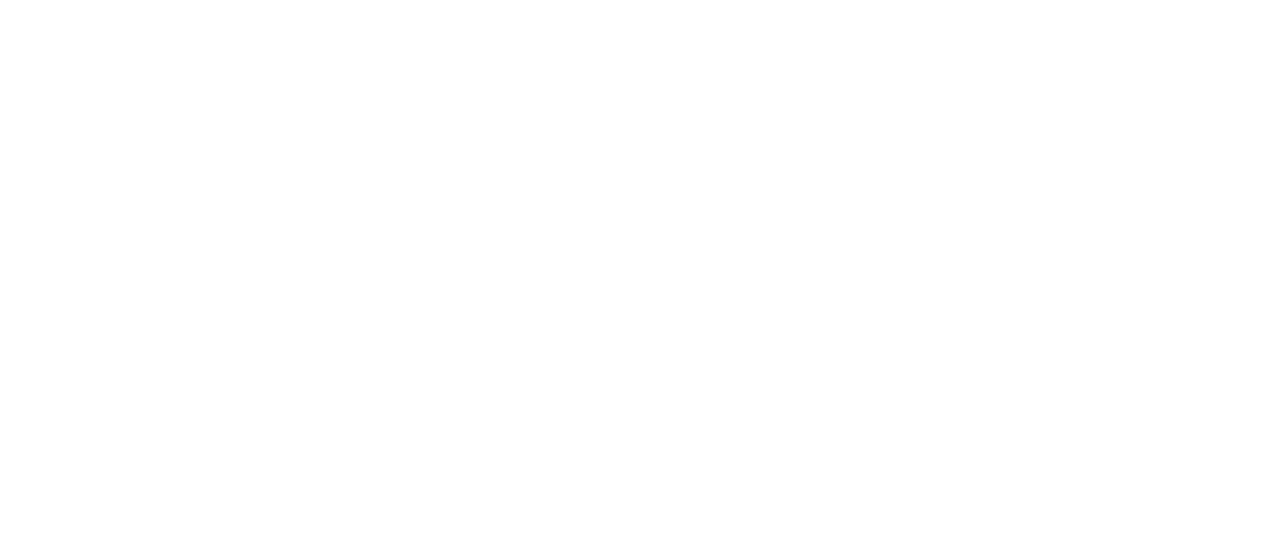
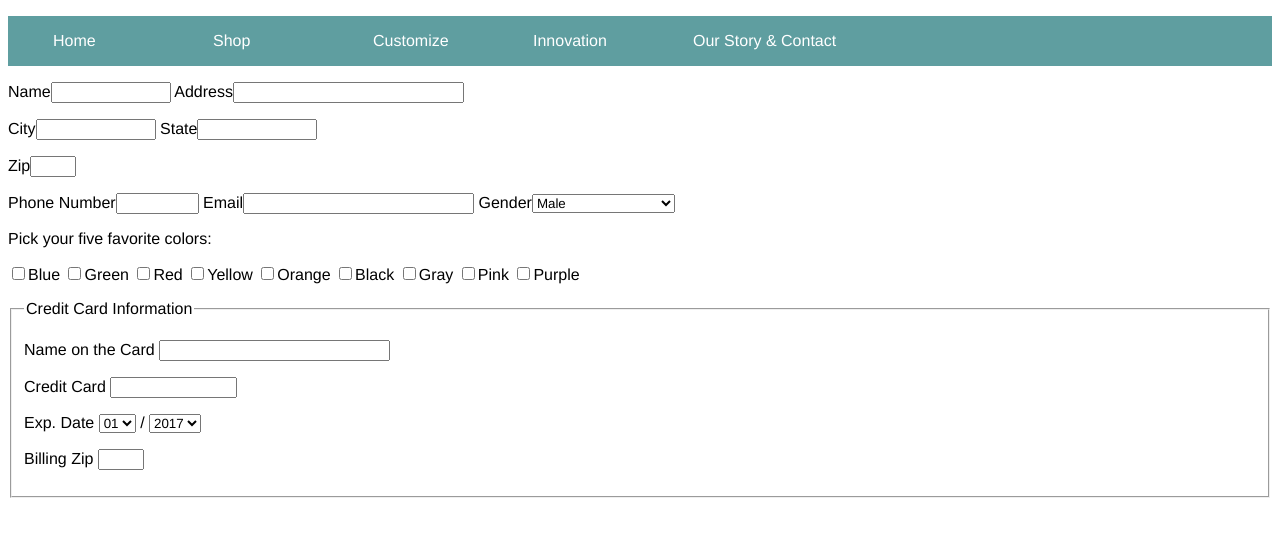
Before and after one commit to nnungara/Lab-05, a plain HTML site: page contact.html in a window 1280 px wide. Drawn offline with Linux system fonts and the light colour scheme.

Commit message:
Creation of form

```diff
--- a/contact.html
+++ b/contact.html
@@ -2,9 +2,84 @@
 <html>
 <head>
 <meta charset="UTF-8">
-<title>Untitled Document</title>
+<title>Contact</title>
+<link href="css/styles.css" rel="stylesheet" type="text/css">
+<link href="https://fonts.googleapis.com/css?family=Roboto" rel="stylesheet">
 </head>
 
 <body>
+
+<nav>
+	<ul>
+		<li><a href="index.html">Home</a></li>
+		<li><a href ="#shop.html">Shop</a></li>
+		<li><a href="#customize.html">Customize</a></li>
+		<li><a href="#innovation.html">Innovation</a></li>
+		<li><a href="#ourstoryandcontact.html">Our Story & Contact</a></li>
+	</ul>
+	</nav>
+
+<!--form-->
+<form>
+	<p>	Name<input type="text" name="name" size="15"/>
+		Address<input type="text" name="address" size="30"
+		maxlength="50"/> </p>
+	<p>	City<input type="text" name="city" size="15"
+		maxlength="30"/>
+		State<input type="text" name="state" size="15"
+		maxlength="30"/></p>
+		Zip<input type="text" name="zip" size="5"/>
+	<p>	Phone Number<input type="text" name="phone number" 			size="10" maxlength="15"/>
+		Email<input type="text" name="name" size="30"
+		maxlength="50"/>
+		Gender<select name="gender">
+		<option value="Male">Male</option>
+		<option value="Female">Female</option>
+		<option value="Other">Other</option>
+		<option value="Prefer not to answer">Prefer not to answer</option>
+		</select></p>
+  <p> Pick your five favorite colors:</p>
+	<p>	<input type="checkbox" name="color" value="blue"/>Blue
+		<input type="checkbox" name="color" value="green"/>Green
+	  <input type="checkbox" name="color" value="red"/>Red
+		<input type="checkbox" name="color" value="yellow"/>Yellow
+	  <input type="checkbox" name="color" value="orange"/>Orange
+		<input type="checkbox" name="color" value="black"/>Black
+	  <input type="checkbox" name="color" value="gray"/>Gray
+		<input type="checkbox" name="color" value="pink"/>Pink
+		<input type="checkbox" name="color" value="purple"/>Purple
+	</p>
+   <fieldset>
+	   <legend> Credit Card Information </legend>
+	<p> Name on the Card <input type="text" name="credit card" 		size="30"/> </p>
+	<p>	Credit Card <input type="text" name="credit card" 			size="16" maxlength="16"/> </p>
+	<p>	Exp. Date <select name="date">
+		<option value="01">01</option>
+		<option value="02">02</option>
+		<option value="03">03</option>
+		<option value="04">04</option>
+		<option value="05">05</option>
+		<option value="06">06</option>
+		<option value="07">07</option>
+		<option value="08">08</option>
+		<option value="09">09</option>
+		<option value="10">10</option>
+		<option value="11">11</option>
+		<option value="12">12</option>
+	  </select>
+	  	/ <select name="date">
+	  	<option value="2017">2017</option>
+	  	<option value="2018">2018</option>
+	  	<option value="2019">2019</option>
+	  	<option value="2020">2020</option>
+	  	<option value="2021">2021</option>
+	  	<option value="2022">2022</option>
+	  </select>
+	</p>
+	<p> Billing Zip <input type="text" name="credit card" size="5" maxlength="10"/>
+	</p>
+	</fieldset>
+</form>
+
 </body>
 </html>
--- a/css/styles.css
+++ b/css/styles.css
@@ -71,3 +71,6 @@ td{
 tr:nth-child(2){
 	border-top:1px solid #ACA9A9;
 }
+ /* end home page styling */
+
+/* begin contact page styling */
```
Also changed, not shown: 1 other file.
